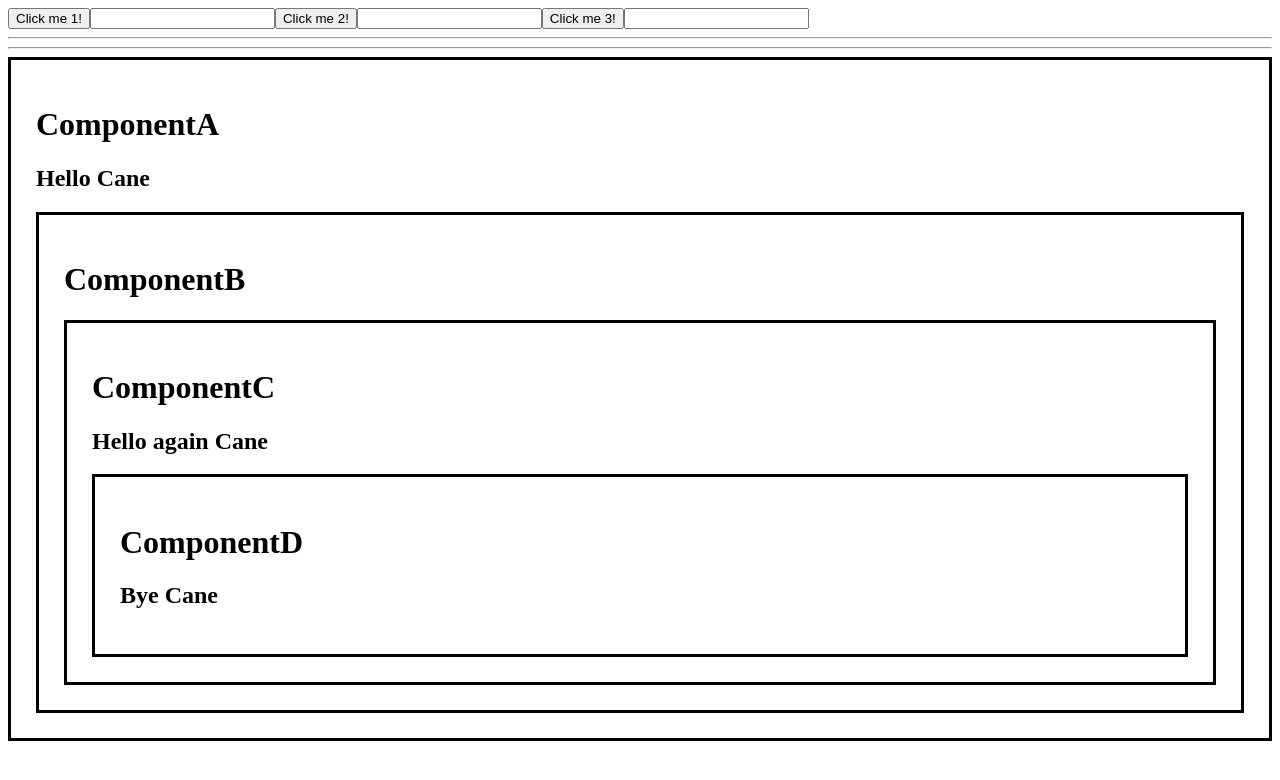
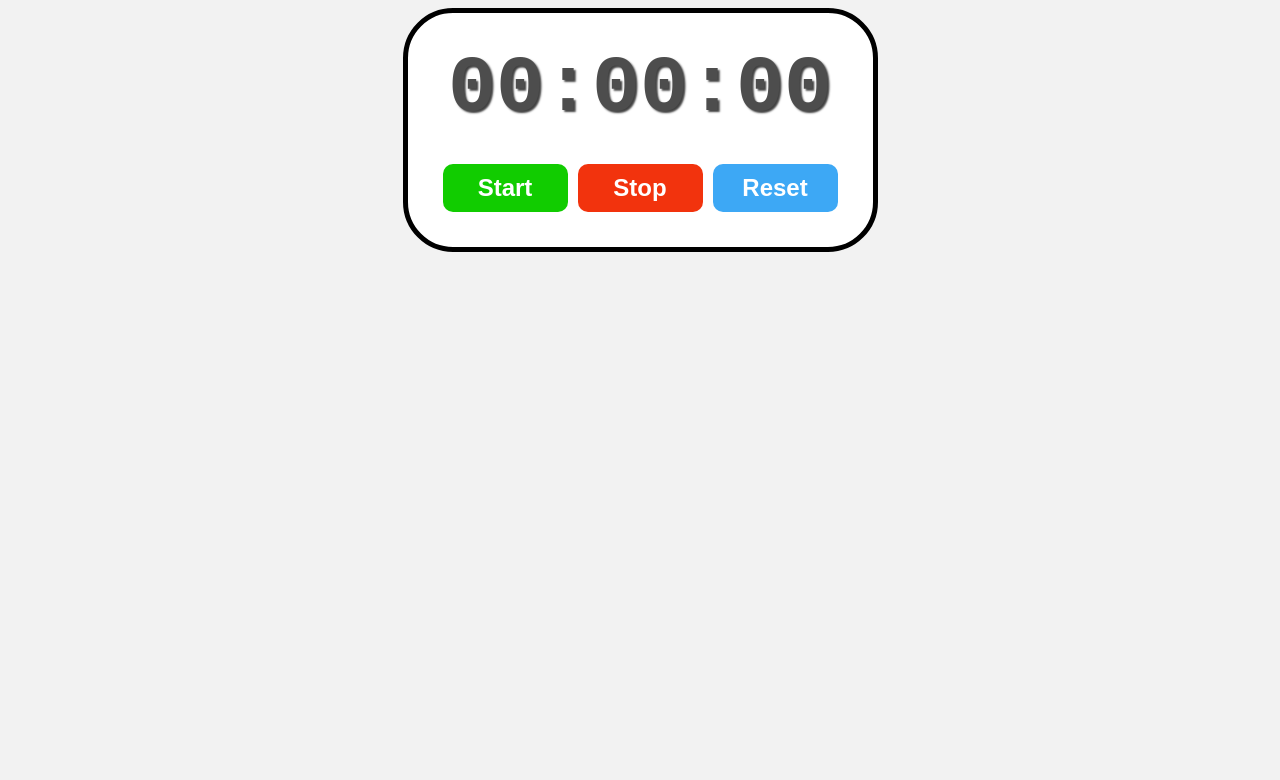
Before and after one commit to mmazzet/my-react-app, a React (Vite) app in the folder my-react-app/: page / in a window 1280 px wide. Shown: the top 780 px of the page. Built offline with nearby package versions, Linux system fonts and the light colour scheme.

Commit message:
stopwatch

```diff
--- /dev/null
+++ b/my-react-app/src/App4.jsx
@@ -0,0 +1,13 @@
+
+import React from "react";
+import Stopwatch from './Stopwatch.jsx';
+
+
+function App4(){
+
+  return(<>
+    <Stopwatch />
+  </>);
+}
+
+export default App4;
--- /dev/null
+++ b/my-react-app/src/Stopwatch.jsx
@@ -0,0 +1,68 @@
+import React, { useState, useEffect, useRef} from 'react';
+
+
+function Stopwatch(){
+
+  const [isRunning, setIsRunning] = useState(false);
+  const [elapsedTime, setElapsedTime] = useState(0);
+  const intervalIdRef = useRef(null);
+  const startTimeRef = useRef(0);
+
+  useEffect(() => {
+    if(isRunning){
+      intervalIdRef.current = setInterval(() => {
+        setElapsedTime(Date.now() - startTimeRef.current);
+      }, 10);
+    }
+
+    return() => {
+      clearInterval(intervalIdRef.current);
+    }
+
+  }, [isRunning]);
+
+  function start(){
+    setIsRunning(true);
+    startTimeRef.current = Date.now() - elapsedTime;
+
+  }
+
+  function stop(){
+    setIsRunning(false);
+
+  }
+
+  function reset(){
+    setElapsedTime(0);
+    setIsRunning(false);
+
+  }
+
+  function formatTime(){
+
+    let hours = Math.floor(elapsedTime / (1000 * 60 * 60));
+    let minutes = Math.floor(elapsedTime / (1000 * 60) % 60);
+    let seconds = Math.floor(elapsedTime / (1000) % 60);
+    let milliseconds = Math.floor((elapsedTime % 1000) / 10);
+
+    hours = String(hours).padStart(2, "0");
+    minutes = String(minutes).padStart(2, "0");
+    seconds = String(seconds).padStart(2, "0");
+    milliseconds = String(milliseconds).padStart(2, "0");
+
+    return `${minutes}:${seconds}:${milliseconds}`;
+  }
+
+  return(
+    <div className='stopwatch'>
+        <div className='display'>{formatTime()}</div>
+        <div className='controls'>
+          <button className="start-button" onClick={start}>Start</button>
+          <button className="stop-button" onClick={stop}>Stop</button>
+          <button className="reset-button" onClick={reset}>Reset</button>
+        </div>
+    </div>
+  );
+}
+
+export default Stopwatch
--- a/my-react-app/src/index.css
+++ b/my-react-app/src/index.css
@@ -2,3 +2,60 @@
   border: 3px solid;
   padding: 25px;
 }
+
+body{
+  display: flex;
+  flex-direction: column;
+  align-items: center;
+  background-color: hsl(0, 0%, 95%);
+}
+
+.stopwatch{
+  display: flex;
+  flex-direction: column;
+  align-items: center;
+  border: 5px solid;
+  border-radius: 50px;
+  background-color: white;
+  padding: 30px;
+}
+.display{
+  font-size: 5rem;
+  font-family: monospace;
+  font-weight: bold;
+  color: hsl(0, 0%, 30%);
+  text-shadow: 2px 2px 2px  hsla(0, 0%, 0%, 0.75);
+  margin-bottom: 25px;
+}
+
+.controls button{
+  font-size: 1.5rem;
+  font-weight: bold;
+  padding: 10px 20px;
+  margin: 5px;
+  min-width: 125px;
+  border: none;
+  border-radius: 10px;
+  cursor: pointer;
+  color: white;
+  transition: background-color 0.5s ease;
+}
+
+.start-button{
+  background-color: hsl(115, 100%, 40%);
+}
+.start-button:hover{
+  background-color: hsl(115, 100%, 35%);
+}
+.stop-button{
+  background-color: hsl(10, 90%, 50%);
+}
+.stop-button:hover{
+  background-color: hsl(10, 90%, 45%);
+}
+.reset-button{
+  background-color: hsl(205, 90%, 60%);
+}
+.reset-button:hover{
+  background-color: hsl(205, 90%, 55%);
+}
--- a/my-react-app/src/main.jsx
+++ b/my-react-app/src/main.jsx
@@ -3,12 +3,14 @@
 //import App from './App.jsx'
 import './index.css'
 // import App2 from './App2.jsx'
-import App3 from './App3.jsx'
+//import App3 from './App3.jsx'
+import App4 from './App4.jsx'
 
 ReactDOM.createRoot(document.getElementById('root')).render(
   <React.StrictMode>
     {/* <App /> */}
     {/* <App2 /> */}
-    <App3 />
+    {/* <App3 /> */}
+    <App4 />
   </React.StrictMode>,
 )
```
